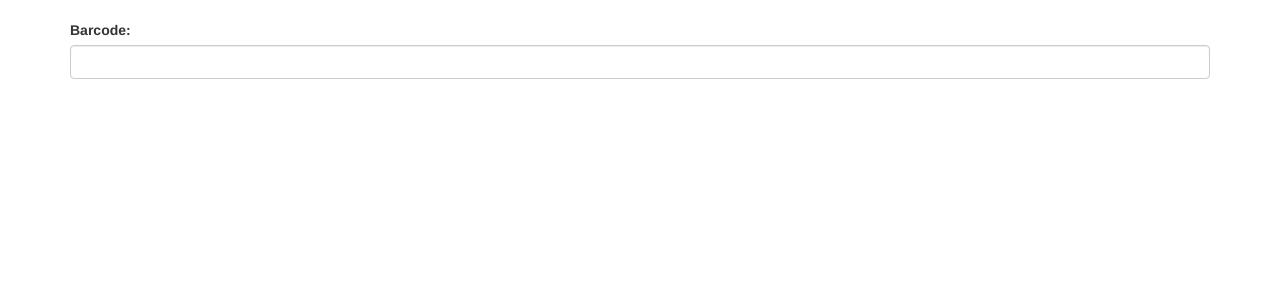
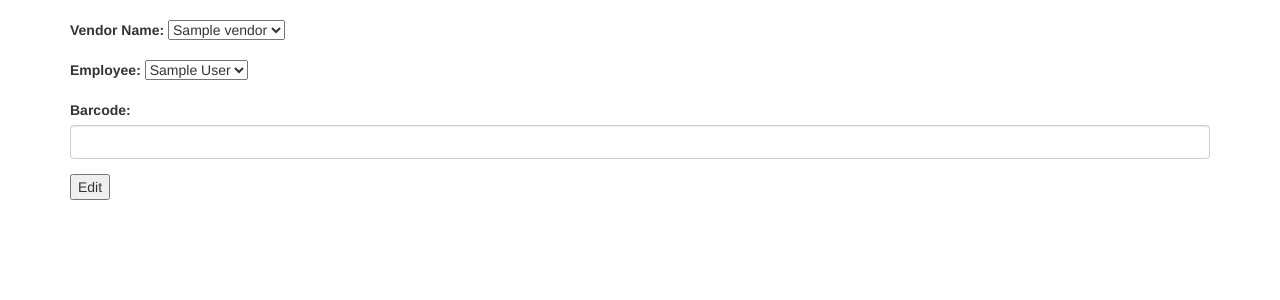
Before and after one commit to sixtosMateo/transactionApp, a Django app: page /polls/incomingTransaction/ in a window 1280 px wide. Shown: the part 72-372 px from the top of the page. Run offline with Django 3.2, Linux system fonts and the light colour scheme; a user stored in the database is signed in; tables that the repository leaves empty hold one stand-in row (values such as "Sample post"); parts of the project's set-up code (start-up, migrations or seed data) failed here and were passed over; some libraries are stand-ins or nearby versions.

Commit message:
adding elements to incomingTransactions

```diff
--- a/transactionApp/polls/templates/incomingTransaction.html
+++ b/transactionApp/polls/templates/incomingTransaction.html
@@ -7,11 +7,36 @@
 
 {% block body %}
       <div class="container">
+        <form method="post">
+          {% csrf_token %}
+
+        <fieldset class="form-group">
+          <label for="vendorName">Vendor Name:</label>
+          <select id="vendorName" name="vendorName">
+            {% for vendor in vendors %}
+            <option value={{employee.vendorId}}>{{vendor.name}}</option>
+            {% endfor %}
+          </select>
+        </fieldset>
+        <!-- add another link to add a vendor  -->
+
+        <fieldset class="form-group">
+          <label for="employeeName">Employee:</label>
+          <select id="employeeName" name="employeeName">
+            <option value={{user.id}}>{{user.first_name}} {{user.last_name}}</option>
+
+          </select>
+
+        </fieldset>
+
         <fieldset class="form-group">
           <label for="id">Barcode:</label>
           <input  class="form-control" id="id" name="id" type="text" >
         </fieldset>
 
+        <button type="submit">Edit</button>
+      </form>
+
       </div>
 
 {% endblock %}
--- a/transactionApp/polls/views.py
+++ b/transactionApp/polls/views.py
@@ -14,7 +14,7 @@ from rest_framework.parsers import JSONParser
 from rest_framework import serializers
 from rest_framework.views import APIView
 from rest_framework import status
-from .models import Item
+from .models import Item, Vendor
 from .serializers import ItemSerializer
 from django.contrib.auth import authenticate
 from django.contrib.auth.models import User
@@ -144,7 +144,9 @@ def outgoingTransaction(request, template_name="outgoingTransaction.html"):
 
 @login_required
 def incomingTransaction(request, template_name="incomingTransaction.html"):
-    return render(request, template_name)
+    vendors = Vendor.objects.all()
+    #there might be a switch with user and employee *needs attention*
+    return render(request, template_name,{'vendors':vendors, 'user':request.user})
 
 class ItemList(APIView):
     def get(self, request):
```
Also changed, not shown: transactionApp/polls/templates/outgoingTransaction.html (+13 -4 lines).
